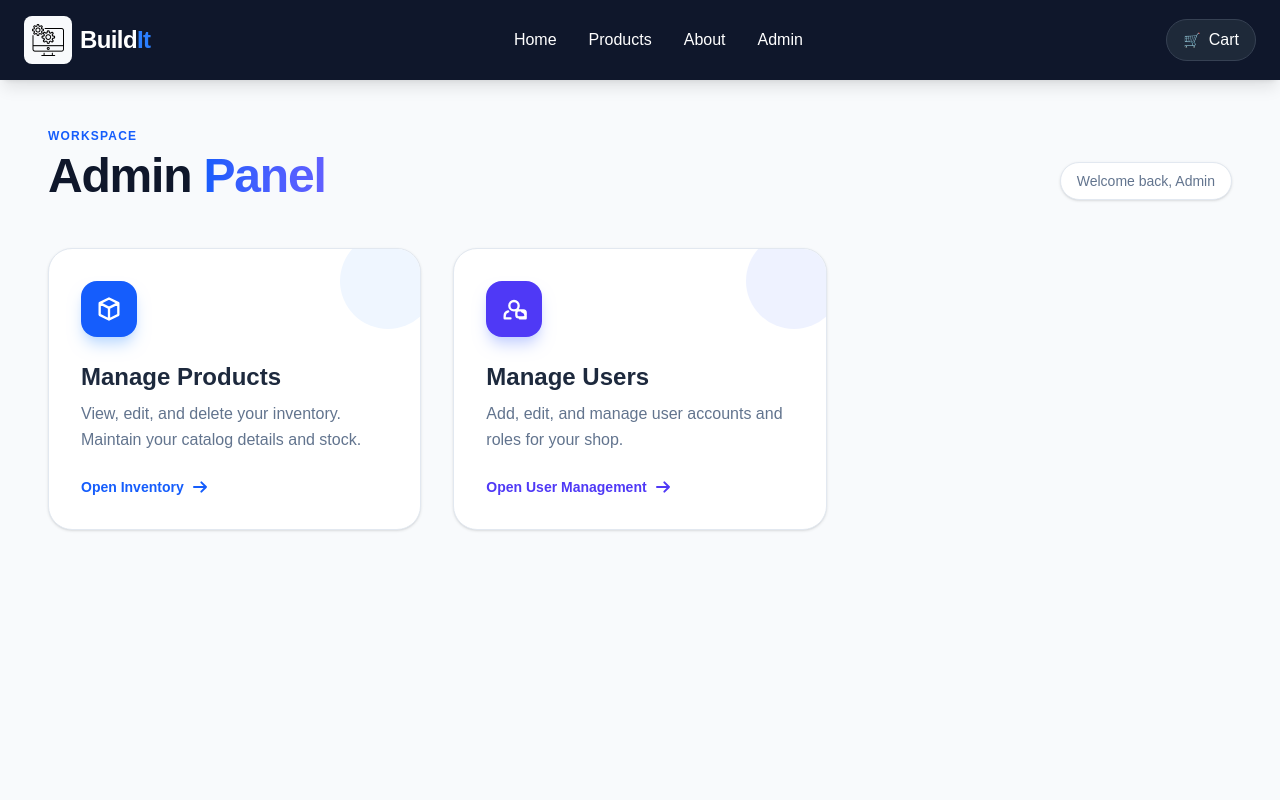
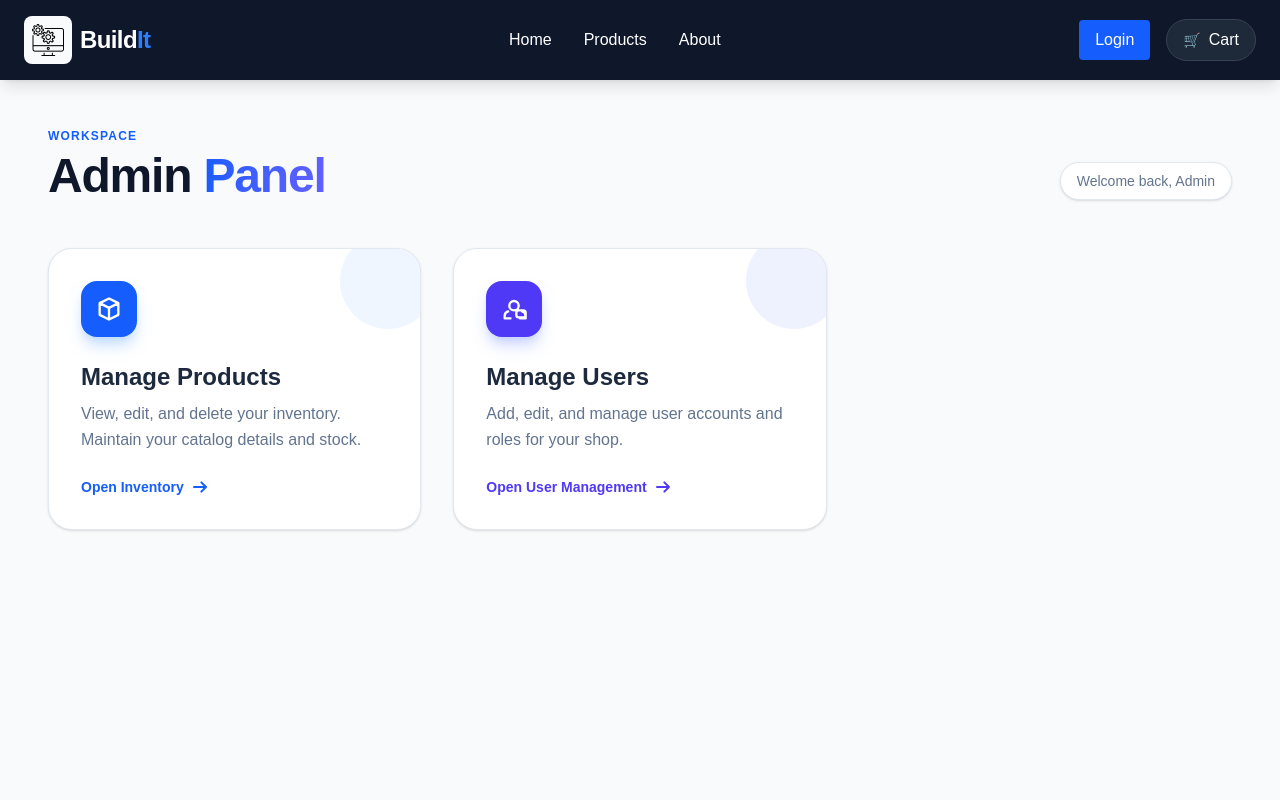
Before and after one commit to TharinduThejan/build_it, a Next.js app: page /admin in a window 1280 px wide. Shown: the top 800 px of the page. Built offline with nearby package versions, Linux system fonts and the light colour scheme; no server answers.

Commit message:
feat: Add LoginOutButton component for user authentication and session management in the header

```diff
--- a/components/Header.tsx
+++ b/components/Header.tsx
@@ -1,60 +1,83 @@
+"use client";
+import { useState } from "react"; // 1. Import useState
 import Link from "next/link";
+import LoginOutButton from "./LoginOutButton";
+import { useSession } from "next-auth/react";
+import Image from "next/image";
 
 export default function Header() {
+    const { data: session } = useSession();
+    const [isOpen, setIsOpen] = useState(false); // 2. State for mobile menu
+
+    const toggleMenu = () => setIsOpen(!isOpen);
+
     return (
         <header className="sticky top-0 z-50 bg-slate-900 text-white shadow-lg">
             <div className="container mx-auto flex items-center justify-between px-6 py-4">
 
-                {/* Logo Section */}
+                {/* Logo */}
                 <Link href="/" className="flex items-center gap-2 group">
                     <div className="bg-slate-50 p-2 rounded-lg group-hover:bg-blue-500 transition-colors">
-                        <img
+                        <Image
                             src="/logo2.png"
                             alt="BuildIt Logo"
-                            className="w-8 h-8 object-contain"
+                            width={32}
+                            height={32}
+                            priority
                         />
-                        {/* <span className="text-xl font-black"></span> */}
                     </div>
                     <h1 className="text-2xl font-extrabold tracking-tight">
                         Build<span className="text-blue-500">It</span>
                     </h1>
                 </Link>
 
-                {/* Navigation Links */}
-                <nav className="hidden md:flex items-center space-x-8 font-medium">
-                    <Link href="/" className="hover:text-blue-400 transition-colors">
-                        Home
-                    </Link>
-                    <Link href="/products" className="hover:text-blue-400 transition-colors">
-                        Products
-                    </Link>
-                    <Link href="/about" className="hover:text-blue-400 transition-colors">
-                        About
-                    </Link>
-                    <Link href="/admin" className="hover:text-blue-400 transition-colors">
-                        Admin
-                    </Link>
+                {/* Desktop Navigation */}
+                <nav className="hidden md:flex items-center gap-8 font-medium">
+                    <Link href="/" className="hover:text-blue-400 transition">Home</Link>
+                    <Link href="/products" className="hover:text-blue-400 transition">Products</Link>
+                    <Link href="/about" className="hover:text-blue-400 transition">About</Link>
+                    {(session?.user as any)?.role === "admin" && (
+                        <Link href="/admin" className="hover:text-blue-400 transition">Admin</Link>
+                    )}
                 </nav>
 
-                {/* Action Buttons */}
-                <div className="flex items-center gap-5">
+                {/* Right Actions */}
+                <div className="flex items-center gap-4">
+                    <LoginOutButton />
+
                     <Link
                         href="/cart"
-                        className="relative flex items-center gap-2 bg-gray-800 hover:bg-gray-700 px-4 py-2 rounded-full transition-all border border-gray-700"
+                        className="relative flex items-center gap-2 bg-gray-800 hover:bg-gray-700 px-4 py-2 rounded-full transition border border-gray-700"
                     >
                         <span className="text-sm">🛒</span>
                         <span className="hidden sm:inline">Cart</span>
-                        {/* Cart Count Badge */}
-                        {/* <span className="absolute -top-1 -right-1 bg-blue-600 text-[10px] font-bold px-1.5 rounded-full">
-                            3
-                        </span> */}
                     </Link>
 
-                    <button className="md:hidden text-2xl">
-                        ☰
+                    {/* Mobile Menu Toggle Button */}
+                    <button
+                        onClick={toggleMenu}
+                        className="md:hidden text-2xl focus:outline-none p-1"
+                        aria-label="Toggle Menu"
+                    >
+                        {isOpen ? "✕" : "☰"}
                     </button>
                 </div>
             </div>
+
+            {/* Mobile Dropdown Menu */}
+            {/* Logic: Only show if isOpen is true. Uses an absolute position below the header. */}
+            {isOpen && (
+                <div className="md:hidden bg-slate-800 border-t border-slate-700 animate-in slide-in-from-top duration-300">
+                    <nav className="flex flex-col p-6 space-y-4 font-medium">
+                        <Link href="/" onClick={() => setIsOpen(false)} className="hover:text-blue-400 border-b border-slate-700 pb-2">Home</Link>
+                        <Link href="/products" onClick={() => setIsOpen(false)} className="hover:text-blue-400 border-b border-slate-700 pb-2">Products</Link>
+                        <Link href="/about" onClick={() => setIsOpen(false)} className="hover:text-blue-400 border-b border-slate-700 pb-2">About</Link>
+                        {(session?.user as any)?.role === "admin" && (
+                            <Link href="/admin" onClick={() => setIsOpen(false)} className="hover:text-blue-400 border-b border-slate-700 pb-2">Admin</Link>
+                        )}
+                    </nav>
+                </div>
+            )}
         </header>
     );
 }
--- /dev/null
+++ b/components/LoginOutButton.tsx
@@ -0,0 +1,36 @@
+"use client";
+
+import { signOut, useSession } from "next-auth/react";
+import { useRouter } from "next/navigation";
+import toast from "react-hot-toast";
+
+export default function LoginOutButton() {
+    const { data: session, status } = useSession();
+    const router = useRouter();
+
+    if (status === "loading") return null;
+
+    const handleLogout = async () => {
+        await signOut({
+            redirect: true,
+            callbackUrl: "/login",
+        });
+        toast.success("Logged out successfully");
+    };
+
+    return session ? (
+        <button
+            onClick={handleLogout}
+            className="bg-red-600 hover:bg-red-700 px-4 py-2 rounded text-white"
+        >
+            Logout
+        </button>
+    ) : (
+        <button
+            onClick={() => router.push("/login")}
+            className="bg-blue-600 hover:bg-blue-700 px-4 py-2 rounded text-white"
+        >
+            Login
+        </button>
+    );
+}
```
